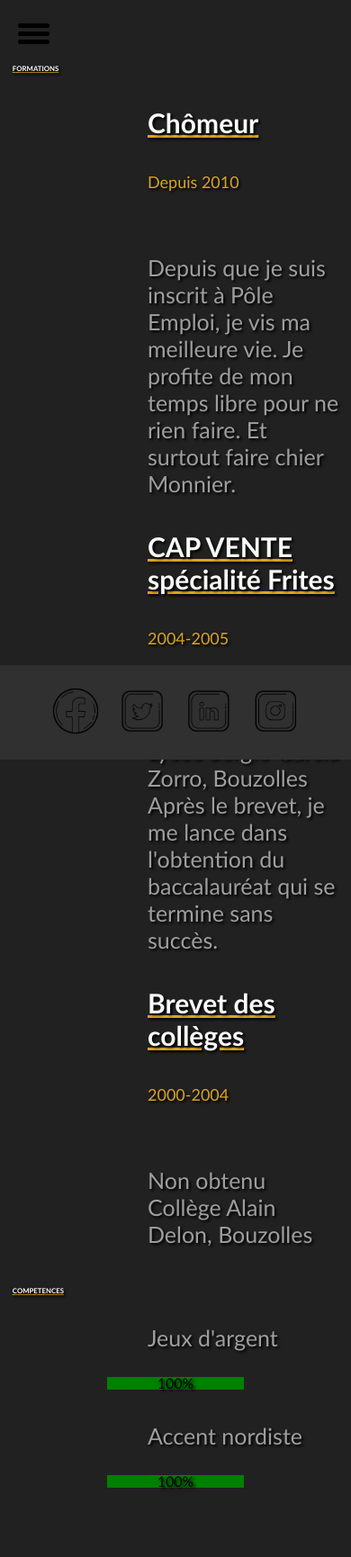
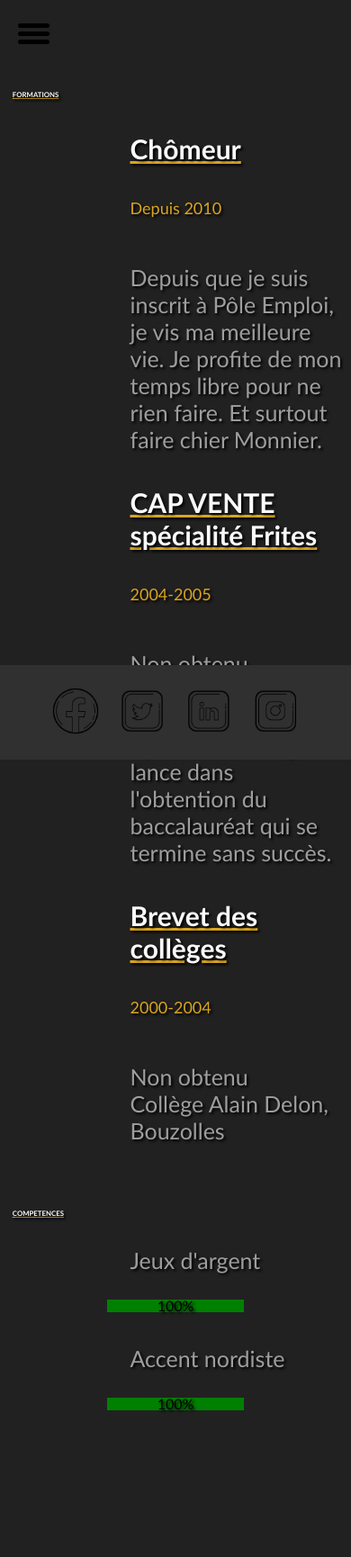
Before and after one commit to KadirALBOSTAN/Projet1, a PHP site: page /lesformations.php in a window 390 px wide. Shown: the top 1730 px of the page at 90% size. After the commit the page ends 1568 px from the top, so only its background shows below. Run offline with PHP 8.4, Linux system fonts and the light colour scheme.

Commit message:
responsive

```diff
--- a/lesformations.css
+++ b/lesformations.css
@@ -8,13 +8,13 @@ body {
 h1 {
     color: #ffffff;
     font-size: 2vw;
-    padding-top: 4.5vw;
+    padding-top: 12vw;
     text-decoration: underline goldenrod;
     margin-left: 1.5vw;
 }
 p, h3 {
     padding-top: 1.8vw;
-    padding-left: 40vw;
+    padding-left: 35vw;
 }
 
 p {
@@ -30,6 +30,7 @@ h3 {
 .date{
     color: goldenrod;
     font-size: 18px;
+    margin-bottom: 0px;
 }
 
 @media screen and (max-width: 600px) {
```
